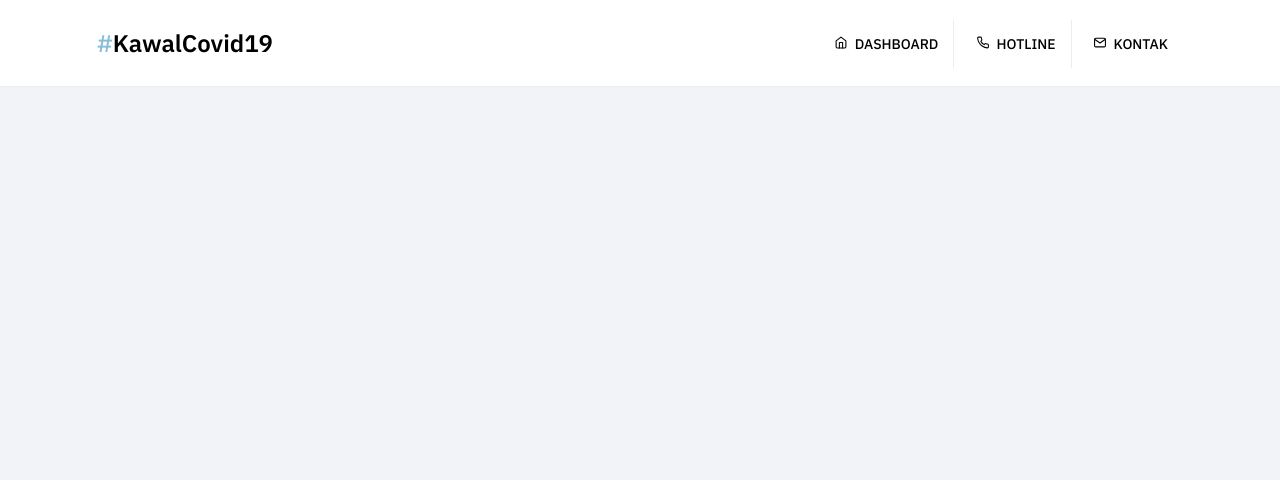
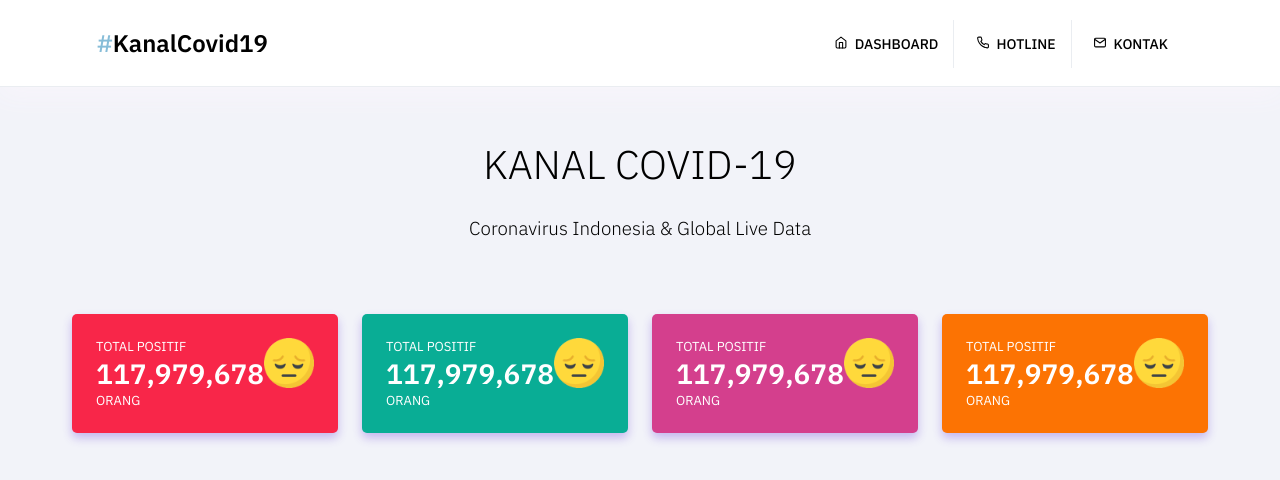
Before and after one commit to abullatama/Covid19-Indonesia-and-Global-Data, a website built with webpack: page src/index.html in a window 1280 px wide. Built offline with nearby package versions, Linux system fonts and the light colour scheme.

Commit message:
creating the first sections UI using grid and flexbox

```diff
--- a/src/index.html
+++ b/src/index.html
@@ -11,7 +11,7 @@
       <header class="header">
         <nav class="header__nav flex flex-jc-sb flex-ai-c container">
           <div class="logo">
-            <h1><span style="color: #87bdd8">#</span>KawalCovid19</h1>
+            <h1><span style="color: #87bdd8">#</span>KanalCovid19</h1>
           </div>
           <div class="header__btnHamburger hide-for-desktop">
             <span></span>
@@ -27,12 +27,88 @@
         <div class="horizontal-menu">
           <div class="overflow"></div>
           <div class="sidebar">
-            <a href="#">DASHBOARD <i data-feather="home"></i> </a>
-            <a href="#">HOTLINE <i data-feather="phone"></i> </a>
-            <a href="#">KONTAK <i data-feather="mail"></i> </a>
+            <a href="#"><i data-feather="home"></i> DASHBOARD</a>
+            <a href="#"><i data-feather="phone"></i> HOTLINE</a>
+            <a href="#"><i data-feather="mail"></i> KONTAK</a>
           </div>
         </div>
       </header>
+      <div class="title">
+        <br />
+        <h1>KANAL COVID-19</h1>
+        <p class="subtitle">Coronavirus Indonesia & Global Live Data</p>
+      </div>
+
+      <section class="grid container">
+        <div class="grid__item">
+          <div class="grid__content">
+            <div class="grid__text">
+              <p>TOTAL POSITIF</p>
+              <h1>117,979,678</h1>
+              <p>ORANG</p>
+            </div>
+            <div class="grid__emoji">
+              <img
+                src="/src/assets/images/sad.png"
+                alt="sad"
+                width="50"
+                height="50"
+              />
+            </div>
+          </div>
+        </div>
+        <div class="grid__item">
+          <div class="grid__content">
+            <div class="grid__text">
+              <p>TOTAL POSITIF</p>
+              <h1>117,979,678</h1>
+              <p>ORANG</p>
+            </div>
+            <div class="grid__emoji">
+              <img
+                src="/src/assets/images/sad.png"
+                alt="sad"
+                width="50"
+                height="50"
+              />
+            </div>
+          </div>
+        </div>
+        <div class="grid__item">
+          <div class="grid__content">
+            <div class="grid__text">
+              <p>TOTAL POSITIF</p>
+              <h1>117,979,678</h1>
+              <p>ORANG</p>
+            </div>
+            <div class="grid__emoji">
+              <img
+                src="/src/assets/images/sad.png"
+                alt="sad"
+                width="50"
+                height="50"
+              />
+            </div>
+          </div>
+        </div>
+        <div class="grid__item">
+          <div class="grid__content">
+            <div class="grid__text">
+              <p>TOTAL POSITIF</p>
+              <h1>117,979,678</h1>
+              <p>ORANG</p>
+            </div>
+            <div class="grid__emoji">
+              <img
+                src="/src/assets/images/sad.png"
+                alt="sad"
+                width="50"
+                height="50"
+              />
+            </div>
+          </div>
+        </div>
+      </section>
     </main>
   </body>
 </html>
--- a/src/styles/scss/_globals.scss
+++ b/src/styles/scss/_globals.scss
@@ -63,15 +63,42 @@ li {
   max-width: 71.25rem;
   padding: 0 0.75rem;
   margin: 0 auto;
+  @include breakpoint-down(lg) {
+    max-width: 61.25rem;
+  }
+}
+
+.title {
+  padding: 2rem;
+  padding-top: 5.875rem;
+  margin-bottom: 2rem;
+
+  @include breakpoint-up(lg) {
+    padding-top: 7.375rem;
+  }
+
+  h1 {
+    font-size: 2.5rem;
+    font-weight: 300;
+    text-align: center;
+    margin-top: 0;
+    margin-bottom: 1.65rem;
+  }
+  p {
+    font-size: 1.171875rem;
+    font-weight: 300;
+    margin: 0;
+    text-align: center;
+  }
 }
 
 .hide-for-mobile {
-  @include breakpoint-down(sm) {
+  @include breakpoint-down(md) {
     display: none;
   }
 }
 .hide-for-desktop {
-  @include breakpoint-up(md) {
+  @include breakpoint-up(lg) {
     display: none;
   }
 }
--- a/src/styles/scss/_headers.scss
+++ b/src/styles/scss/_headers.scss
@@ -1,8 +1,16 @@
 .header {
+  position: fixed;
+  top: 0;
+  width: 100%;
   padding-top: 0.75rem;
   padding-bottom: 0.75rem;
   background: #fff;
   border-bottom: 1px solid #eaedf1;
+  box-shadow: 0 8px 24px #f8f5fb;
+
+  @include breakpoint-down(md) {
+    padding: 0;
+  }
 
   h1 {
     margin: 0;
@@ -63,18 +71,8 @@
     width: 100%;
     height: 100% !important;
     z-index: 1000;
-    text-align: right;
-    a {
-      display: block;
-      padding: 0.9375rem;
-      font-size: 0.875rem;
-      font-weight: 500;
-      color: black;
+    text-align: left;
 
-      &:not(:last-child) {
-        border-bottom: 1px solid #eaedf1;
-      }
-    }
     .overflow {
       position: fixed;
       opacity: 0;
@@ -93,7 +91,18 @@
       height: auto;
       min-height: 100%;
       background-color: #fff;
-      // visibility: hidden;
+
+      a {
+        display: block;
+        padding: 0.9375rem;
+        font-size: 0.875rem;
+        font-weight: 500;
+        color: black;
+
+        &:not(:last-child) {
+          border-bottom: 1px solid #eaedf1;
+        }
+      }
     }
   }
 }
--- /dev/null
+++ b/src/styles/scss/_main.scss
@@ -0,0 +1,57 @@
+.grid {
+  display: grid;
+  justify-content: center;
+  gap: 1.5rem;
+  grid-template-columns: repeat(4, auto);
+  grid-template-rows: auto;
+  padding: 10px;
+
+  @include breakpoint-down(lg) {
+    grid-template-columns: repeat(2, 1fr);
+  }
+  @include breakpoint-down(sm) {
+    grid-template-columns: repeat(1, 1fr);
+  }
+
+  &__item {
+    border-radius: 5px;
+    box-shadow: 0 5px 10px rgba(94, 45, 216, 0.3);
+
+    &:nth-child(1) {
+      background-color: #f82649 !important;
+    }
+    &:nth-child(2) {
+      background-color: #09ad95 !important;
+    }
+    &:nth-child(3) {
+      background-color: #d43f8d !important;
+    }
+    &:nth-child(4) {
+      background-color: #fc7303;
+    }
+  }
+
+  &__content {
+    display: flex;
+    padding: 1.5rem;
+
+    p {
+      font-size: 0.8125rem;
+      font-weight: 400;
+      color: white;
+      margin: 0;
+    }
+
+    h1 {
+      font-size: 1.75rem;
+      color: white;
+      margin: 0;
+    }
+  }
+
+  &__emoji {
+    @include breakpoint-down(lg) {
+      margin-left: auto;
+    }
+  }
+}
--- a/src/styles/scss/_mixins.scss
+++ b/src/styles/scss/_mixins.scss
@@ -1,16 +1,16 @@
 //Breakpoints
-//640px,1024px,1400px
+//640px,1024px,1200x
 $breakpoints-up: (
   "md": "40rem",
   "lg": "64rem",
-  "xl": "87,5rem",
+  "xl": "75rem",
 );
 
-//639px,1023px,1399px
+//639px,1023px,1199px
 $breakpoints-down: (
   "sm": "39.9375rem",
   "md": "63.9375rem",
-  "lg": "87.4375rem",
+  "lg": "74.9375rem",
 );
 
 @mixin breakpoint-up($size) {
--- a/src/styles/scss/style.scss
+++ b/src/styles/scss/style.scss
@@ -2,3 +2,4 @@
 @import "animations";
 @import "globals";
 @import "headers";
+@import "main";
```
Also changed, not shown: src/assets/images/sad.png (added), src/styles/css/style.css, 1 other file.
